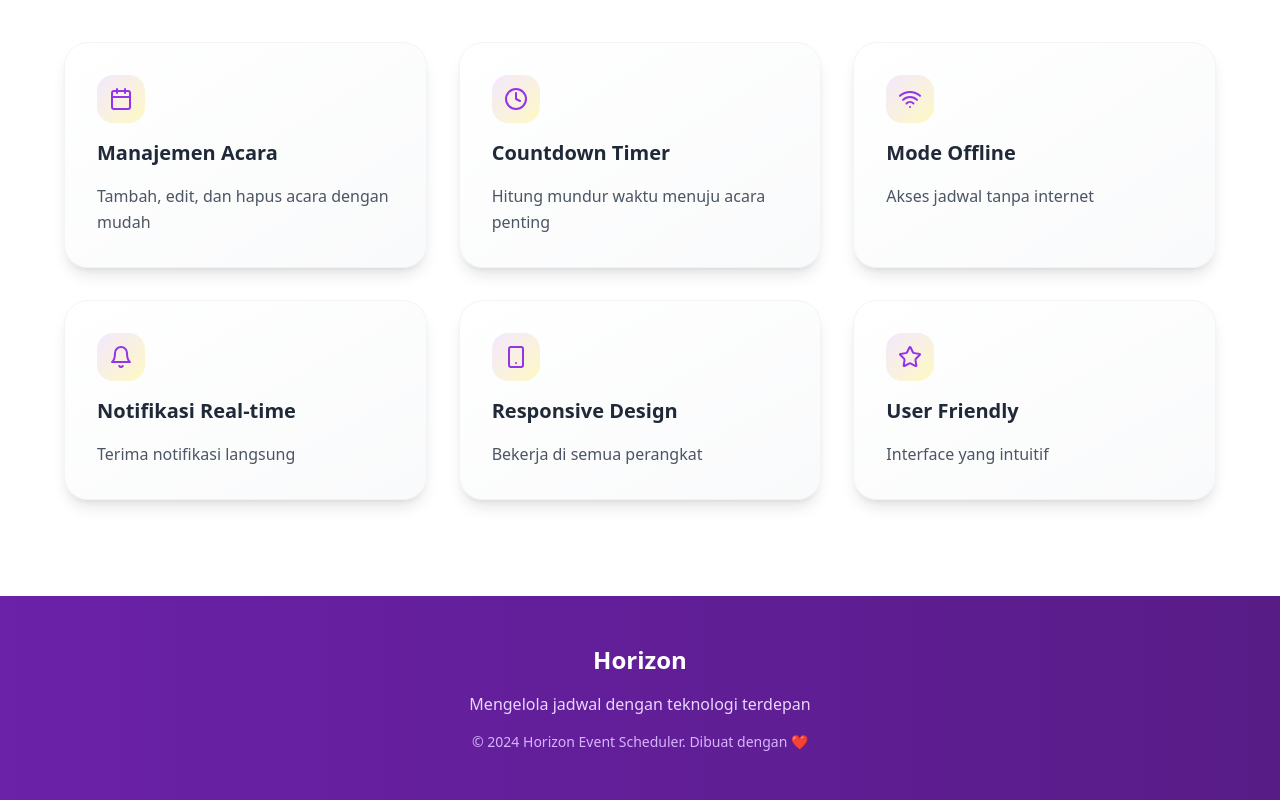
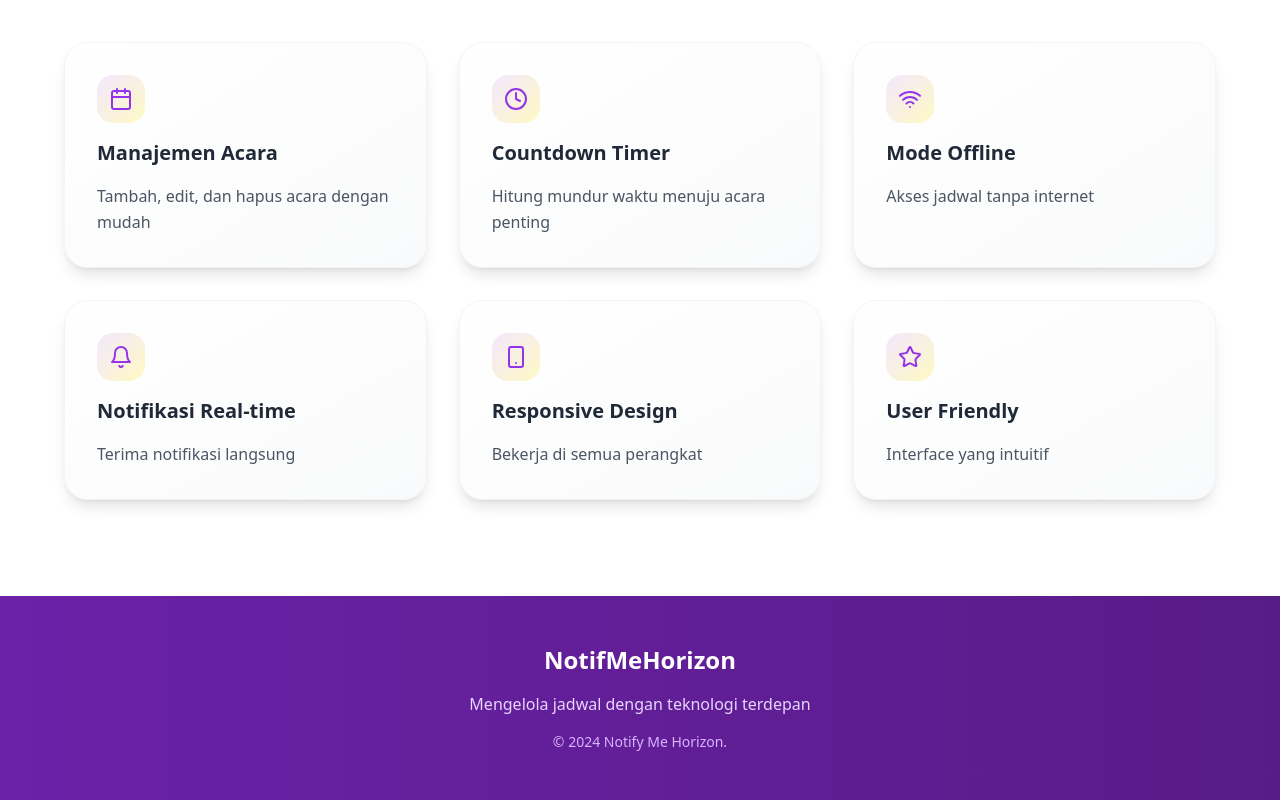
Before and after one commit to fataakasyara/horizon, a React (Vite) app: page / in a window 1280 px wide. Shown: the part 1010-1810 px from the top of the page. Built offline with nearby package versions, Linux system fonts and the light colour scheme.

Commit message:
Visual edit in Lovable
Edited UI in Lovable

```diff
--- a/src/pages/Index.tsx
+++ b/src/pages/Index.tsx
@@ -129,13 +129,11 @@ const Index = () => {
       {/* Footer */}
       <footer className="bg-gradient-to-r from-horizon-purple-800 to-horizon-purple-900 text-white py-12 px-4">
         <div className="max-w-4xl mx-auto text-center space-y-4">
-          <h3 className="text-2xl font-bold">Horizon</h3>
+          <h3 className="text-2xl font-bold">NotifMeHorizon</h3>
           <p className="text-purple-200">
             Mengelola jadwal dengan teknologi terdepan
           </p>
-          <div className="text-purple-300 text-sm">
-            © 2024 Horizon Event Scheduler. Dibuat dengan ❤️
-          </div>
+          <div className="text-purple-300 text-sm">© 2024 Notify Me Horizon.</div>
         </div>
       </footer>
     </div>;
```
